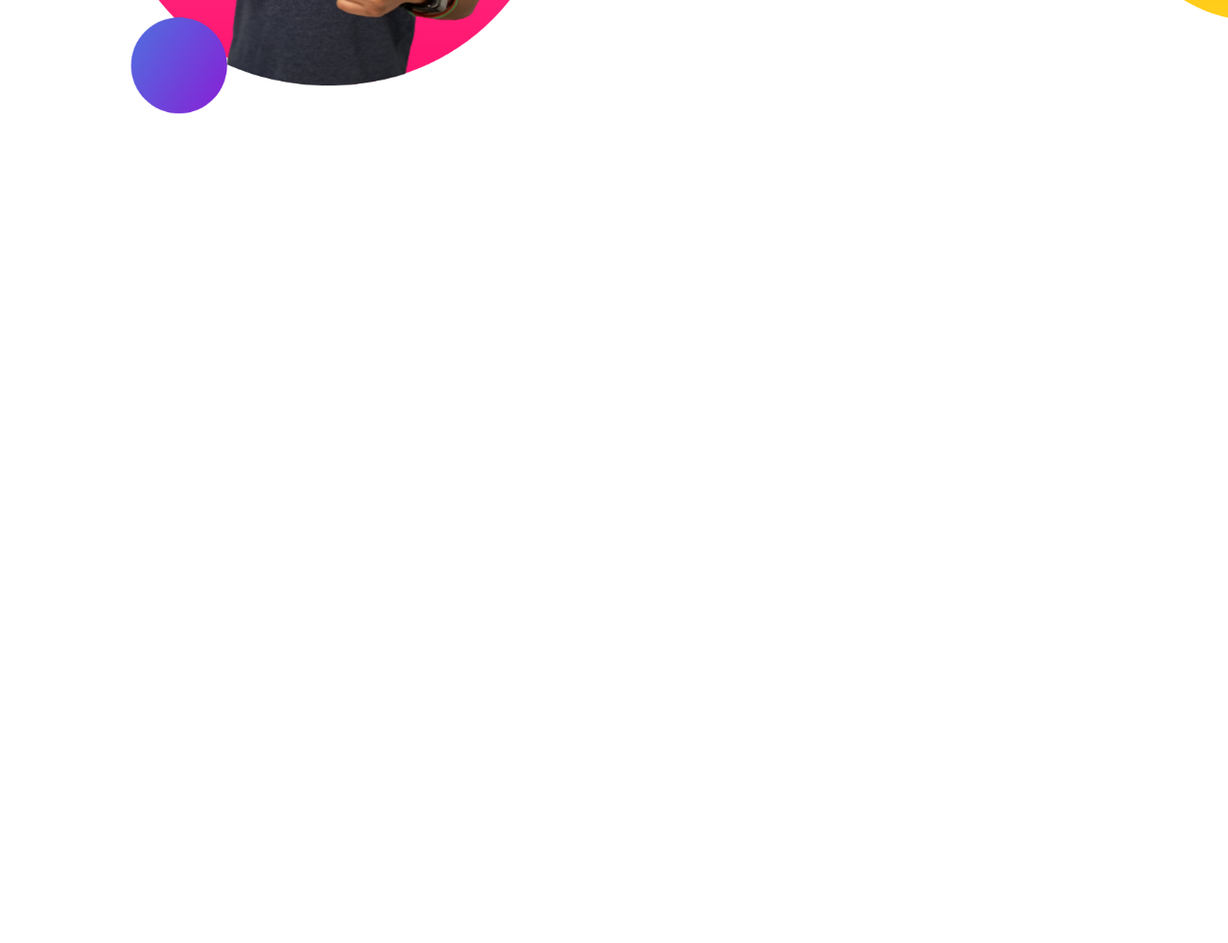
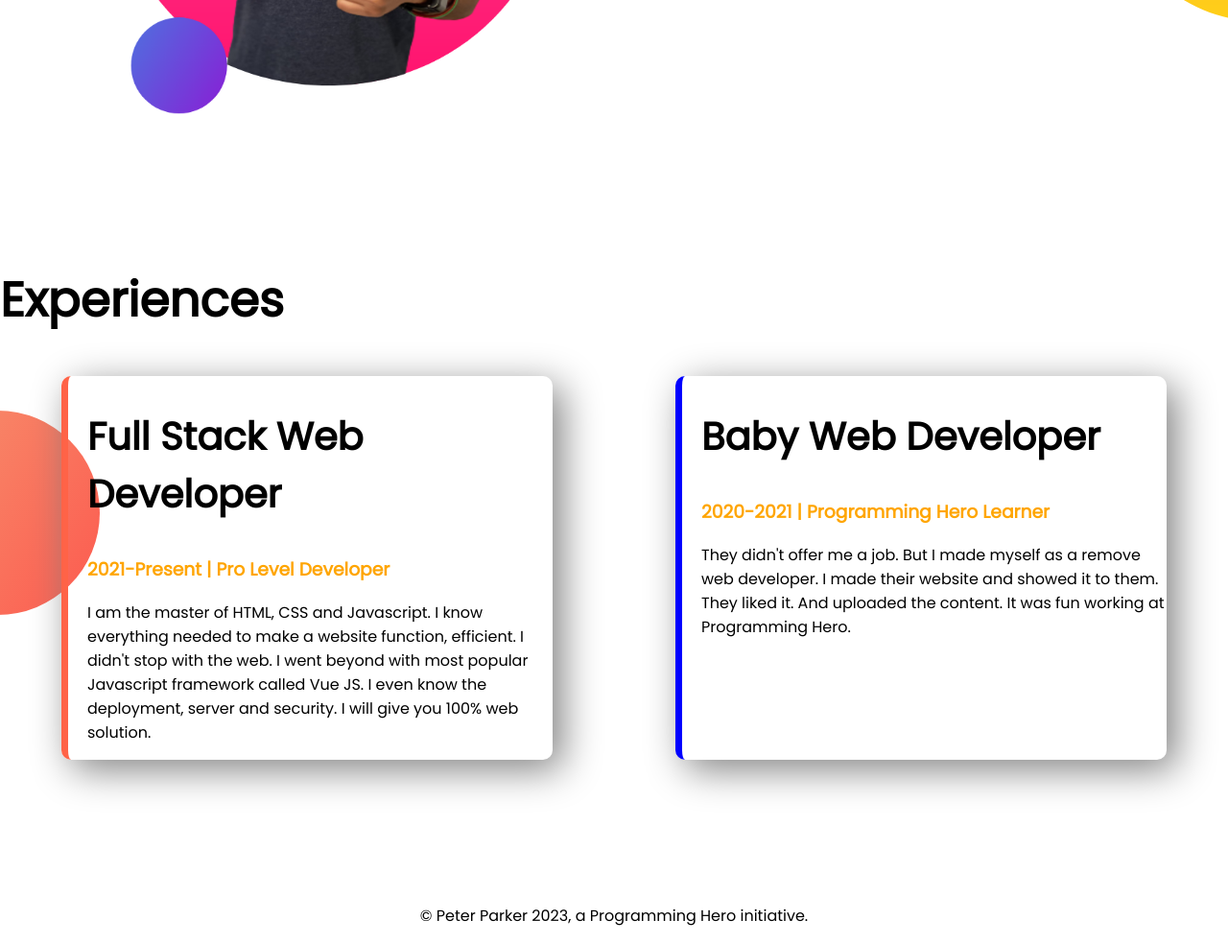
Before and after one commit to mhashiq1/developer-portfolio, a plain HTML site: page index.html in a window 1280 px wide. Shown: the part 1051-2034 px from the top of the page at 96% size. Before the commit the page ends 1327 px from the top, so only its background shows below. Drawn offline with Linux system fonts and the light colour scheme.

Commit message:
final commit

```diff
--- a/index.html
+++ b/index.html
@@ -11,7 +11,7 @@
     <link rel="stylesheet" href="style.css">
 </head>
 <body>
-    <section class="top-banner">
+    <section class="top-banner flexible-container">
        <div class="half-width">
             <h1>Welcome To</h1>
             <h1> <span class="orange-color">Peter Parker</span> World</h1>
@@ -23,7 +23,7 @@
             <img src="image/my-bg (1).png" alt="">
        </div>
     </section>
-    <section class="dream-big">
+    <section class="dream-big flexible-container">
         <div class="half-width">
             <img src="image/my-bg (3).png" alt="">
         </div>
@@ -34,5 +34,24 @@
             <a class="link-button" target="_blank" href="">DOWNLOAD RESUME</a>
         </div>
     </section>
+    <section class="experience-area">
+        <h1>Experiences</h1>
+        <div class="flexible-container">
+            <div id="full-stack-developer" class="experience-item">
+                <h2>Full Stack Web Developer</h2>
+                <h3 class="orange-color">2021-Present | Pro Level Developer</h3>
+                <p>I am the master of HTML, CSS and Javascript. I know everything needed to make a website function, efficient. I didn't stop with the web. I went beyond with most popular Javascript framework called Vue JS. I even know the deployment, server and security. I will give you 100% web solution.</p>
+            </div>
+            <div id="baby-web-developer" class="experience-item">
+                <h2>Baby Web Developer</h2>
+                <h3 class="orange-color">2020-2021 | Programming Hero Learner</h3>
+                <p>They didn't offer me a job. But I made myself as a remove web developer. I made their website and showed it to them. They liked it. And uploaded the content. It was fun working at Programming Hero.</p>
+            </div>
+        </div>
+
+    </section>
 </body>
+<footer>
+    <p>© Peter Parker 2023, a Programming Hero initiative.</p>
+</footer>
 </html>
--- a/style.css
+++ b/style.css
@@ -8,7 +8,7 @@ h1{
 .orange-color{
     color: orange;
 }
-section{
+.flexible-container{
     display: flex;
     margin-bottom: 150px;
 }
@@ -37,3 +37,28 @@ section{
     background-position: right;
 
 }
+.experience-area{
+    background-image: url(image/exp-bg.png);
+    background-repeat: no-repeat;
+    background-position: left;
+}
+.experience-item{
+    width: 40%;
+    margin-left:5%;
+    margin-right:5%;
+    padding-left:20px;
+    border-radius: 10px;
+    box-shadow:10px 10px 40px gray;
+}
+h2{
+    font-size:40px;
+}
+#full-stack-developer{
+    border-left: 7px solid tomato;
+}
+#baby-web-developer{
+    border-left:7px solid blue;
+}
+footer p{
+    text-align:center;
+}
```
Also changed, not shown: image/exp-bg.png (added).
